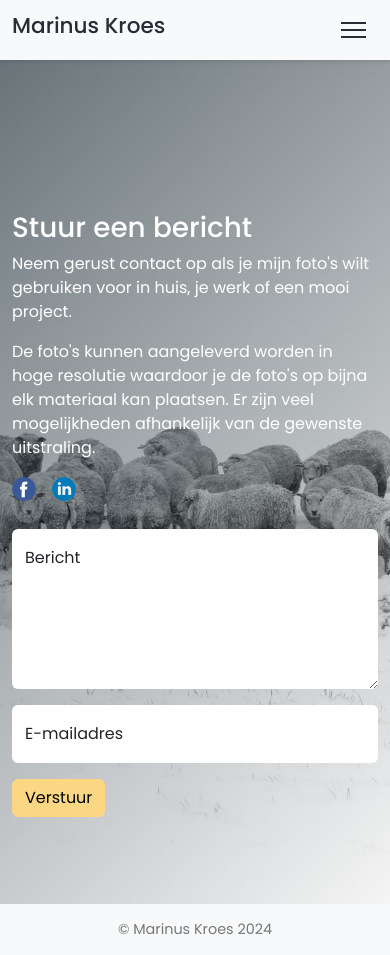
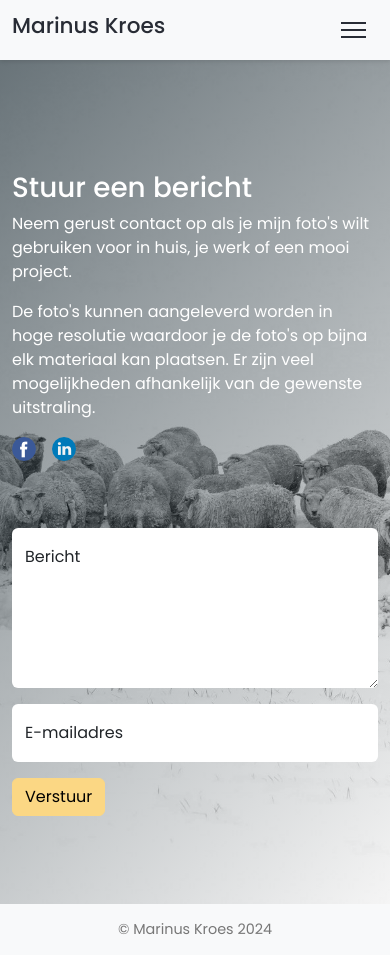
Before and after one commit to DevAl0t/deval0t.github.io, a website: page contact.html in a window 390 px wide. Drawn offline with nearby package versions, Linux system fonts and the light colour scheme.

Commit message:
contact responsive fix 2

```diff
--- a/assets/scss/_contact.scss
+++ b/assets/scss/_contact.scss
@@ -21,15 +21,16 @@ justify-content: center; /* Add 'justify-content: center' */
 }
 
 .pushed-up{
-    top: -11rem;
-    position: relative;
+    // top: -11rem;
+    // position: relative;
+    margin-top:-15%;
 
     @media only screen and (max-width: 991px) {
-        top: 2rem;
+        margin-top: 10%;
     }
 
     @media only screen and (max-width: 768px) and (orientation: landscape) {
-        top:2rem;
+        margin-top: 10%;
     }
 
 }
@@ -37,7 +38,6 @@ justify-content: center; /* Add 'justify-content: center' */
 
 .kroes-contact-form{
     width:100%;
-    // background:#fff;
     border-radius:2px;
 
     input{
--- a/contact.html
+++ b/contact.html
@@ -83,7 +83,7 @@
 
               </div>
 
-              <div class="col-lg-6 pushed-up">
+              <div class="col-lg-6 pushed-up mb-3">
 
                 <div class="d-flex">
 
```
Also changed, not shown: src/css/style.min.css.
